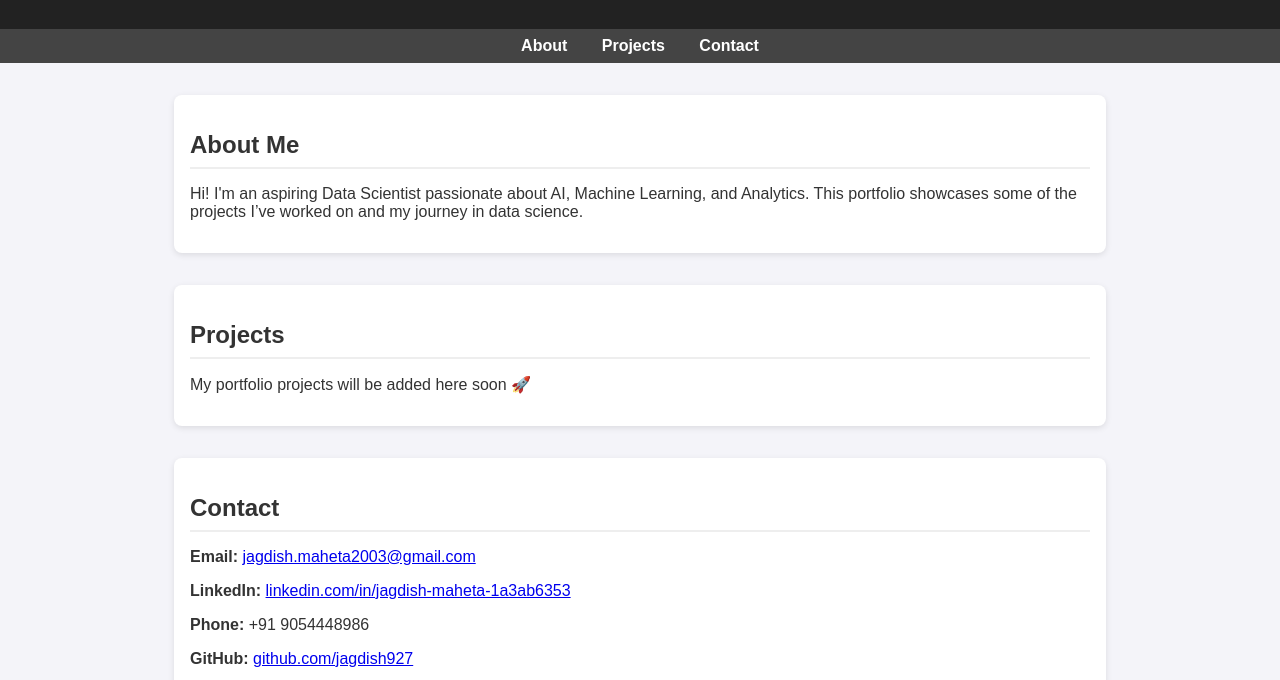
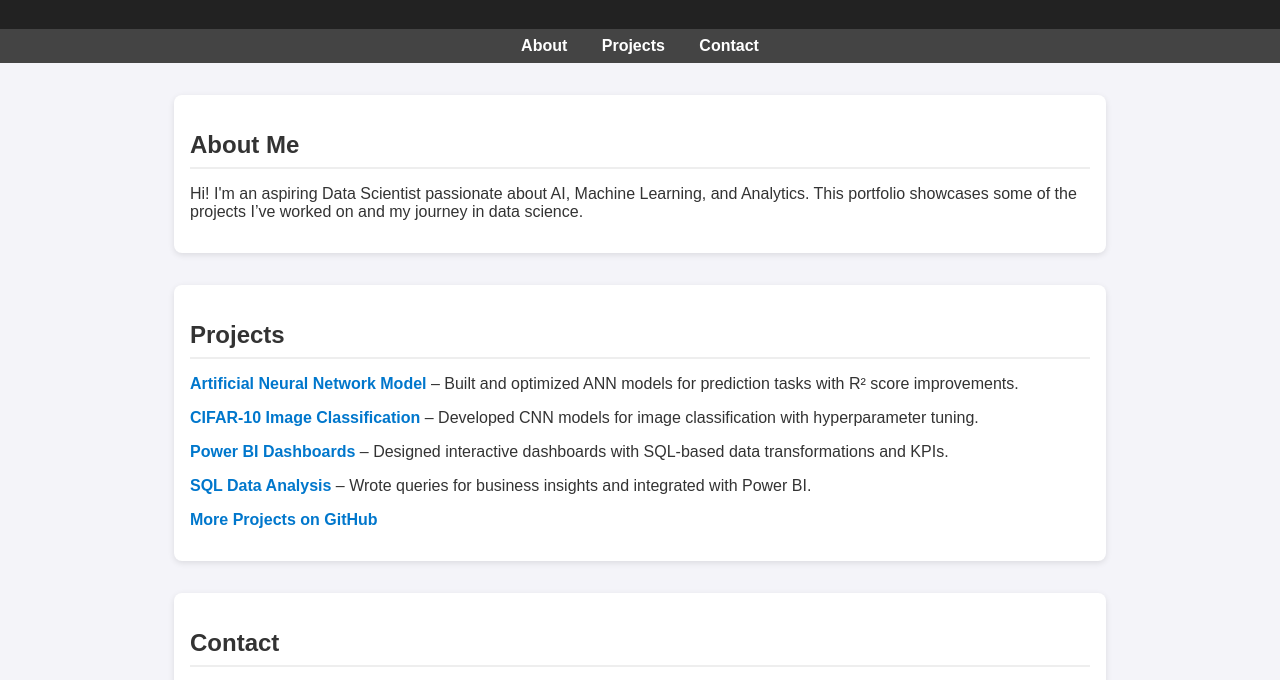
Before and after one commit to jagdish927/AI-ML-Portfolio, a plain HTML site: page index.html in a window 1280 px wide. Shown: the part 106-786 px from the top of the page. Drawn offline with Linux system fonts and the light colour scheme.

Commit message:
Update index.html

```diff
--- a/index.html
+++ b/index.html
@@ -52,6 +52,21 @@
       padding-bottom: 0.5rem;
       margin-bottom: 1rem;
     }
+    ul {
+      list-style-type: none;
+      padding: 0;
+    }
+    ul li {
+      margin-bottom: 1rem;
+    }
+    ul li a {
+      text-decoration: none;
+      font-weight: bold;
+      color: #0077cc;
+    }
+    ul li a:hover {
+      text-decoration: underline;
+    }
     footer {
       text-align: center;
       padding: 1rem;
@@ -83,7 +98,23 @@
 
   <section id="projects">
     <h2>Projects</h2>
-    <p>My portfolio projects will be added here soon 🚀</p>
+    <ul>
+      <li>
+        <a href="https://github.com/jagdish927/AI-ML-Portfolio/tree/main/ANN%20Model" target="_blank">Artificial Neural Network Model</a> – Built and optimized ANN models for prediction tasks with R² score improvements.
+      </li>
+      <li>
+        <a href="https://github.com/jagdish927/AI-ML-Portfolio/tree/main/CIFAR-10" target="_blank">CIFAR-10 Image Classification</a> – Developed CNN models for image classification with hyperparameter tuning.
+      </li>
+      <li>
+        <a href="https://github.com/jagdish927/AI-ML-Portfolio/tree/main/PowerBI%20Projects" target="_blank">Power BI Dashboards</a> – Designed interactive dashboards with SQL-based data transformations and KPIs.
+      </li>
+      <li>
+        <a href="https://github.com/jagdish927/AI-ML-Portfolio/tree/main/SQL%20Projects" target="_blank">SQL Data Analysis</a> – Wrote queries for business insights and integrated with Power BI.
+      </li>
+      <li>
+        <a href="https://github.com/jagdish927/AI-ML-Portfolio" target="_blank">More Projects on GitHub</a>
+      </li>
+    </ul>
   </section>
 
   <section id="contact">
```
